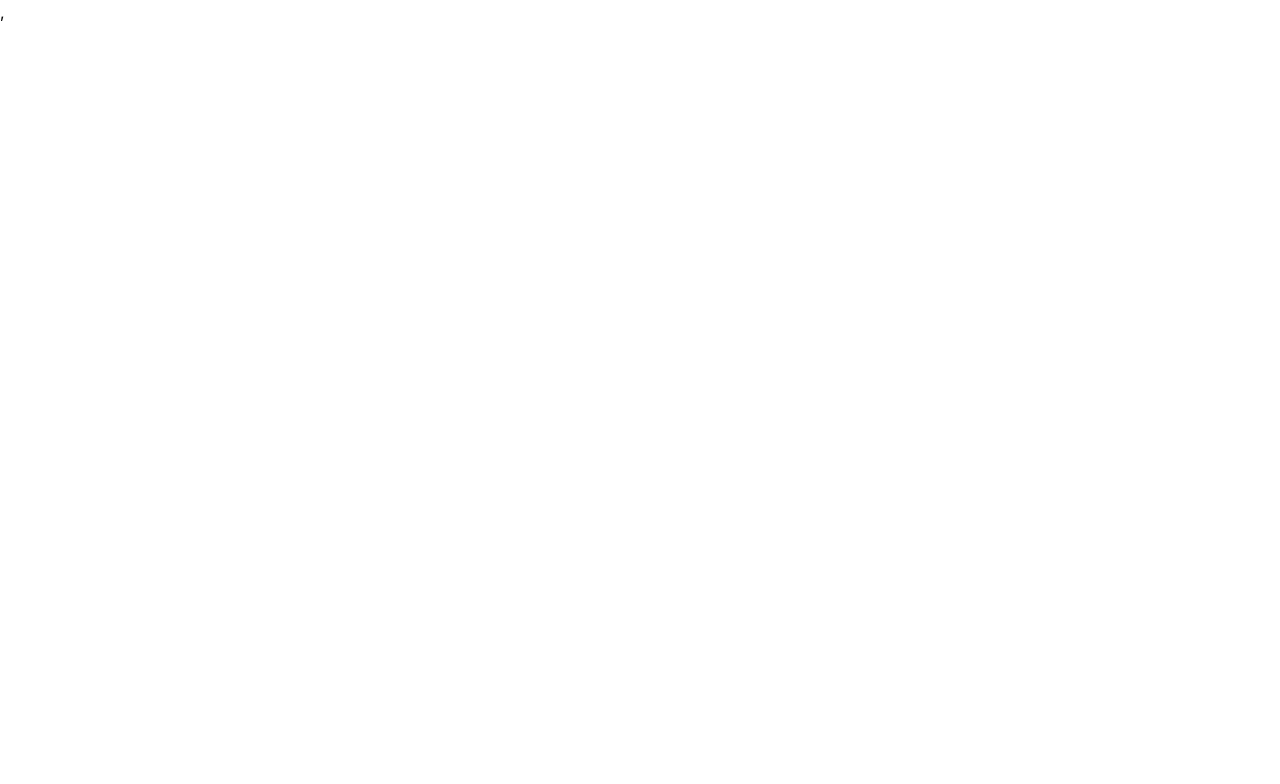
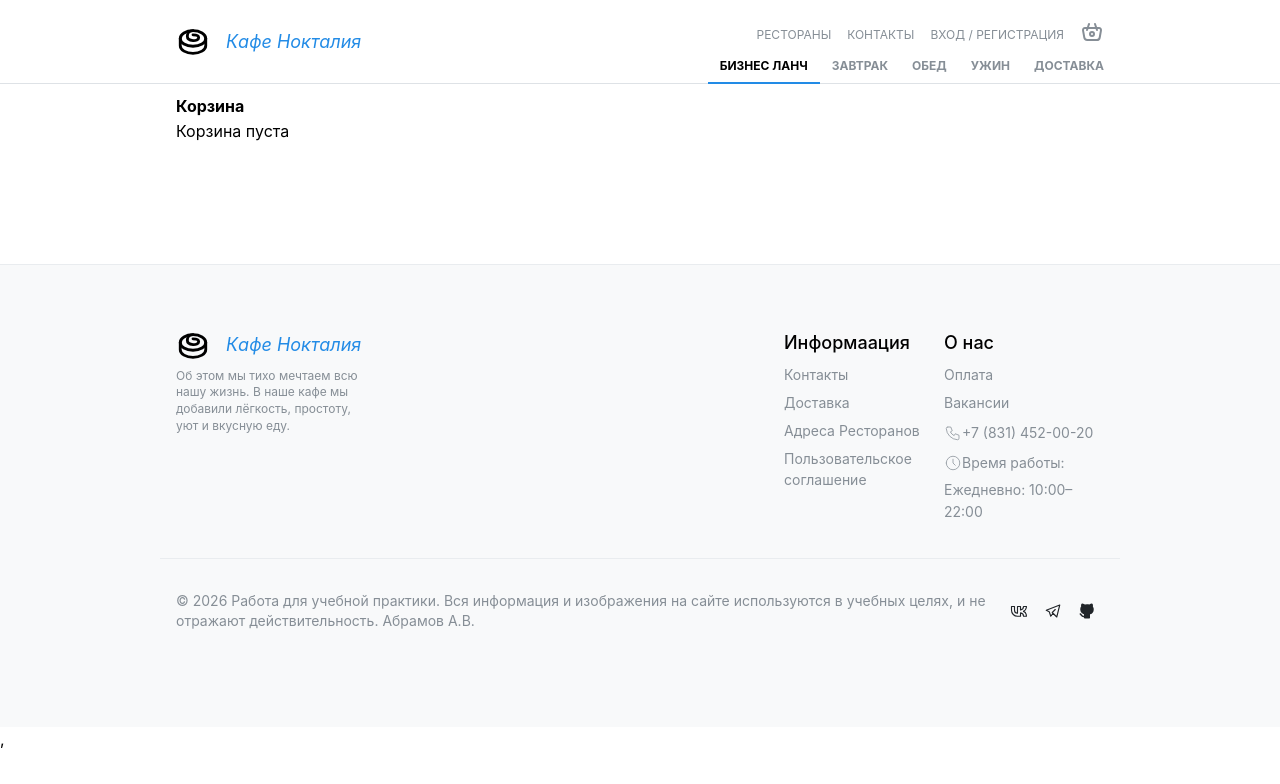
Before and after one commit to Hardtmuth/hexly_edu_practice_3cource, a React (Vite) app: page /cart in a window 1280 px wide. Before the commit this address had no page. Shown: the top 784 px of the page. Built offline with nearby package versions, Linux system fonts and the light colour scheme.

Commit message:
add local cart slice

```diff
--- a/frontend/src/App.jsx
+++ b/frontend/src/App.jsx
@@ -6,6 +6,7 @@ import { BrowserRouter, Routes, Route, Link } from 'react-router'
 import { MainPage } from './pages/MainPage.jsx'
 import { UserPage } from './pages/UserPage.jsx'
 import { ManagerPage } from './pages/ManagerPage.jsx'
+import { CartPage } from './pages/CartPage.jsx'
 
 const App = () => {
   return (
@@ -15,6 +16,7 @@ const App = () => {
           <Route path="/" element={<MainPage />} />
           <Route path="/user" element={<UserPage />} />
           <Route path="/manager" element={<ManagerPage />} />
+          <Route path="/cart" element={<CartPage />} />
         </Routes>
       </MantineProvider>
     </BrowserRouter>
--- /dev/null
+++ b/frontend/src/components/Cart.jsx
@@ -0,0 +1,37 @@
+import { Container, SimpleGrid, Text } from '@mantine/core'
+import { useTranslation } from 'react-i18next'
+import { useSelector } from 'react-redux'
+
+
+const PRIMARY_COL_HEIGHT = '300px';
+
+export const Cart = () => {
+  const { t } = useTranslation();
+  const SECONDARY_COL_HEIGHT = `calc(${PRIMARY_COL_HEIGHT} / 2 - var(--mantine-spacing-md) / 2)`;
+
+  // Получаем IDs и entities отдельно
+  const itemIds = useSelector(state => state.cart.ids);
+  const entities = useSelector(state => state.cart.entities);
+
+  // Собираем массив товаров
+  const cartItems = itemIds.map(id => entities[id]).filter(Boolean);
+
+  console.log('Cart items:', cartItems);
+  console.log('IDs:', itemIds);
+  console.log('Entities:', entities);
+
+  return (
+    <Container>
+      <Text fw={750}>Корзина</Text>
+      {cartItems.length > 0 ? (
+        cartItems.map(item => (
+          <Text key={item.id}>
+            {item.name} — {item.price} руб. (ID: {item.id})
+          </Text>
+        ))
+      ) : (
+        <Text>Корзина пуста</Text>
+      )}
+    </Container>
+  );
+};
--- a/frontend/src/components/DishCards.jsx
+++ b/frontend/src/components/DishCards.jsx
@@ -3,14 +3,23 @@ import { useDisclosure } from '@mantine/hooks'
 
 import { useEffect, useState } from 'react'
 import { useSelector, useDispatch } from 'react-redux'
+
 import { fetchDishes, dishesSelectors } from '../slices/dishesSlice.js'
+import { addItem, removeItem } from '../slices/cartSlice.js'
 
 import { CardModal } from './CardModal.jsx'
 
 
 const RenderCard = ({ cardData, onOpenModal } ) => {
+  const dispatch = useDispatch()
   const basePath = new URL('../../assets/img', import.meta.url).href
   const imgPath = `${basePath}/${cardData.img}`
+
+  const addToCartHandle = (dish) => {
+    console.log('Add to cart: ', dish)
+    dispatch(addItem({ item: dish }))
+  }
+
   // console.log(imgPath)
   return (
     <Box key={cardData.id}>
@@ -31,7 +40,12 @@ const RenderCard = ({ cardData, onOpenModal } ) => {
             {cardData.description}
           </Text>
         </Group>
-        <Button color="blue" fullWidth mt="md" radius="md">
+        <Button
+          color="blue"
+          fullWidth mt="md"
+          radius="md"
+          onClick={() => addToCartHandle(cardData)}
+        >
           {cardData.price}
           {' '}
           р.
@@ -47,7 +61,8 @@ const DishCards = () => {
   const dishesIds = useSelector(dishesSelectors.selectIds)
   const dishesEntities = useSelector(dishesSelectors.selectEntities)
   const dishesList = dishesIds.map(id => dishesEntities[id])
-  console.log('dishes is: ', dishes)
+  const cart = useSelector(state => state.cart)
+  console.log('cart is: ', cart)
 
   const [opened, { open, close }] = useDisclosure(false)
   const [selectedCard, setSelectedCard] = useState(null);
--- a/frontend/src/components/Header.jsx
+++ b/frontend/src/components/Header.jsx
@@ -52,7 +52,7 @@ export const Header = () => {
     <Anchor
       href={item.link}
       key={item.label}
-      onClick={open}
+      onClick={() => navigate('/cart')} // if no navigate reset store
       className={classes.secondaryLink}
     >
       {item.label !== 'Корзина' ? item.label : <IconBasket />}
--- a/frontend/src/components/LeadGrid.jsx
+++ b/frontend/src/components/LeadGrid.jsx
@@ -6,7 +6,7 @@ import { useTranslation } from 'react-i18next'
 
 const PRIMARY_COL_HEIGHT = '300px'
 
-export function LeadGrid() {
+export const LeadGrid = () => {
   const { t } = useTranslation()
   const SECONDARY_COL_HEIGHT = `calc(${PRIMARY_COL_HEIGHT} / 2 - var(--mantine-spacing-md) / 2)`
 
@@ -14,7 +14,7 @@ export function LeadGrid() {
     <Container>
       <Text fw={700}>{t('mainpage.welcome')}</Text>
       <Text mb="lg" c="dimmed">{t('mainpage.text')}</Text>
-        <DishCards />
+      <DishCards />
     </Container>
   )
 }
--- /dev/null
+++ b/frontend/src/pages/CartPage.jsx
@@ -0,0 +1,13 @@
+import { Header } from '../components/Header.jsx'
+import { Footer } from '../components/Footer.jsx'
+import { Cart } from '../components/Cart.jsx'
+
+export const CartPage = () => {
+  return (
+    <>
+      <Header />
+      <Cart />
+      <Footer />
+    </>
+  )
+}
--- /dev/null
+++ b/frontend/src/slices/cartSlice.js
@@ -0,0 +1,30 @@
+import { getContrastColor } from '@mantine/core'
+import { createSlice } from '@reduxjs/toolkit'
+
+const initialState = {
+  ids: [],
+  entities: {},
+}
+
+const cartSlice = createSlice({
+  name: 'cart',
+  initialState,
+  reducers: {
+    addItem(state, action) {
+      const { item } = action.payload
+      console.log('Slice item: ', item)
+      state.entities[item.id] = item
+      state.ids.push(item.id)
+    },
+    removeItem(state, action) {
+      const { dishId } = action.payload
+
+      delete state.entities[dishId]
+      state.ids = state.ids.filter(id => id !== dishId)
+    },
+  },
+})
+
+export const { addItem, removeItem } = cartSlice.actions
+
+export default cartSlice.reducer
--- a/frontend/src/slices/dishesSlice.js
+++ b/frontend/src/slices/dishesSlice.js
@@ -10,7 +10,7 @@ export const fetchDishes = createAsyncThunk(
     //  throw new Error('Токен не найден')
     //}
     const response = await axios.get(routes.dishesPath())
-    console.log('Response is: ', response)
+    // console.log('Response is: ', response)
     return response.data
   },
 )
--- a/frontend/src/slices/index.js
+++ b/frontend/src/slices/index.js
@@ -1,8 +1,10 @@
 import { configureStore } from '@reduxjs/toolkit'
 import dishesSlice from './dishesSlice.js'
+import cartSlice from './cartSlice.js'
 
 export default configureStore({
   reducer: {
     dishes: dishesSlice,
+    cart: cartSlice,
   },
 })
```
